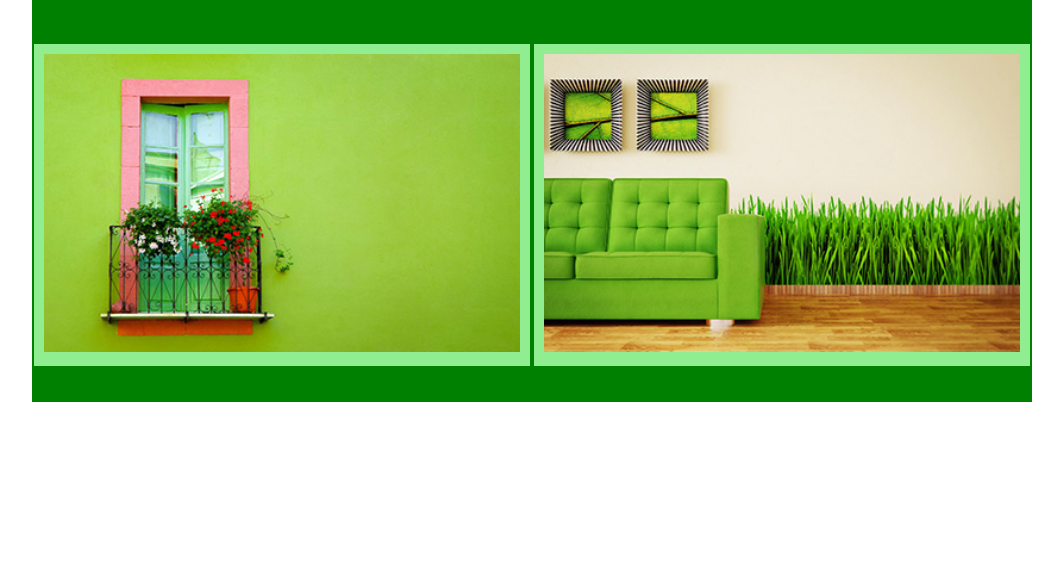
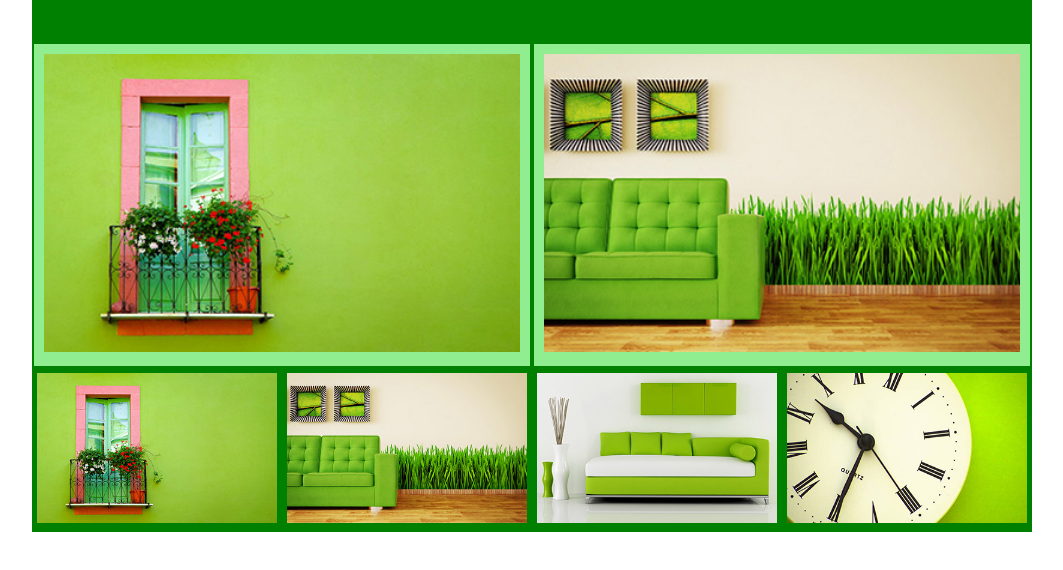
Before and after one commit to MeriLevente/03_Boxmodel, a plain HTML site: page index.html in a window 1280 px wide. Shown: the part 116-686 px from the top of the page, without its empty margins (108-1171 px from the left). Drawn offline with Linux system fonts and the light colour scheme.

Commit message:
kész az oszlop4

```diff
--- a/index.html
+++ b/index.html
@@ -22,6 +22,19 @@
         </div>
         <div class="clear"></div>
 
+        <div class="oszlop4">
+            <img src="./img/1.jpg" alt="">
+        </div>
+        <div class="oszlop4">
+            <img src="./img/2.jpg" alt="">
+        </div>
+        <div class="oszlop4">
+            <img src="./img/3.jpg" alt="">
+        </div>
+        <div class="oszlop4">
+            <img src="./img/4.jpg" alt="">
+        </div>
+
         <div id="footer"></div>
     </div>
 </body>
--- a/style.css
+++ b/style.css
@@ -4,6 +4,7 @@
     background-color: green;
     min-height: 510px;
     width: 1000px;
+    overflow: hidden;
  }
 
  #header{
@@ -38,3 +39,13 @@
  .clear{
     clear: both;
  }
+
+ .oszlop4{
+    float: left;
+    margin: 5px;
+    width: calc(25% - 10px);
+ }
+
+ .oszlop4 img{
+    width: 100%;
+ }
```
